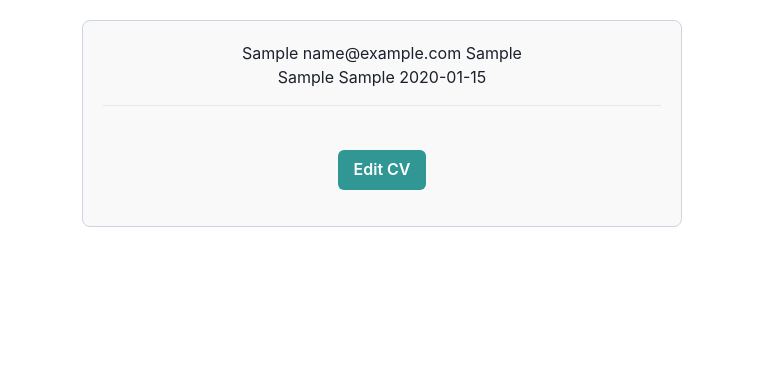
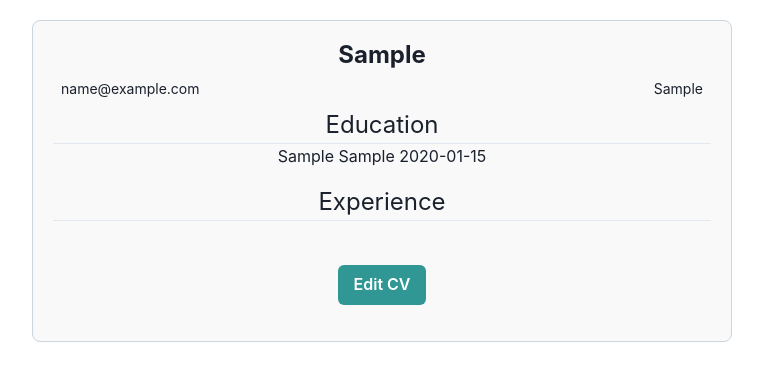
Before and after one commit to angelr1076/React-CV-App, a React (Vite) app: page / in a window 1280 px wide. Both pictures are taken after typing "Sample", "name@example.com", "Sample", "Sample", "Sample", "2020-01-15" into the empty fields and a click on the button "Create CV". Shown: the top 380 px of the page, without its empty margins (258-1021 px from the left). Built offline with nearby package versions, Linux system fonts and the light colour scheme.

Commit message:
Added flex containers to GeneralInfo and EducationalExp components for display

```diff
--- a/src/assets/styles/style.css
+++ b/src/assets/styles/style.css
@@ -28,7 +28,7 @@ body {
 
 .main {
   padding: 20px;
-  max-width: 600px;
+  max-width: 700px;
   margin: auto;
   background-color: #f9f9f9;
   border-radius: 8px;
--- a/src/components/CVForm.jsx
+++ b/src/components/CVForm.jsx
@@ -5,7 +5,7 @@ import EducationalExp from './EducationalExp';
 import PracticalExp from './PracticalExp';
 import Title from './Title';
 import { v4 as uuidv4 } from 'uuid';
-import { Box, Button } from '@chakra-ui/react';
+import { Box, Button, Text } from '@chakra-ui/react';
 
 function CVForm() {
   const [generalInfo, setGeneralInfo] = useState({
@@ -87,7 +87,7 @@ function CVForm() {
   };
 
   return (
-    <>
+    <Box>
       {isSubmitted ? null : <Title title='React-CV-Canvas' />}
       <Box className='form-group'>
         <GeneralInfo
@@ -95,7 +95,8 @@ function CVForm() {
           onChange={handleGeneralInfoChange}
           isSubmitted={isSubmitted}
         />
-
+        <Text fontSize='2xl'>Education</Text>
+        <hr />
         {education.map((education, index) => (
           <EducationalExp
             key={education.id}
@@ -117,6 +118,8 @@ function CVForm() {
             </Button>
           </Box>
         )}
+        <Text fontSize='2xl'>Experience</Text>
+        <hr />
         {experience.map((experience, index) => (
           <PracticalExp
             key={experience.id}
@@ -138,7 +141,6 @@ function CVForm() {
             </Button>
           </Box>
         )}
-        <hr />
         <Box className='btn-container' mt={5}>
           <Button
             colorScheme={isSubmitted ? 'teal' : 'messenger'}
@@ -149,7 +151,7 @@ function CVForm() {
           </Button>
         </Box>
       </Box>
-    </>
+    </Box>
   );
 }
 
--- a/src/components/EducationalExp.jsx
+++ b/src/components/EducationalExp.jsx
@@ -2,6 +2,10 @@ import PropTypes from 'prop-types';
 import {
   Box,
   Text,
+  Flex,
+  Center,
+  Spacer,
+  Heading,
   Input,
   Button,
   Card,
@@ -36,10 +40,10 @@ function EducationalExp({
   return (
     <div className='form-group'>
       {isSubmitted ? (
-        <div>
+        <Box>
           {education.schoolName} {education.major} {education.dateFrom}{' '}
           {education.dateTo}
-        </div>
+        </Box>
       ) : (
         <Accordion key={index} defaultIndex={[0]} allowMultiple>
           <AccordionItem>
--- a/src/components/GeneralInfo.jsx
+++ b/src/components/GeneralInfo.jsx
@@ -2,6 +2,9 @@
 import PropTypes from 'prop-types';
 import {
   Box,
+  Flex,
+  Center,
+  Spacer,
   Heading,
   Input,
   Text,
@@ -32,9 +35,22 @@ function GeneralInfo({ info, onChange, isSubmitted }) {
     <>
       {' '}
       {isSubmitted ? (
-        <div>
-          {info.name} {info.email} {info.phone}
-        </div>
+        <Box>
+          <Flex justify='center'>
+            <Center>
+              <Heading fontSize='2xl'>{info.name}</Heading>
+            </Center>
+          </Flex>
+          <Flex fontSize='sm'>
+            <Box>
+              <Text p={2}>{info.email}</Text>
+            </Box>
+            <Spacer />
+            <Box>
+              <Text p={2}>{info.phone}</Text>
+            </Box>
+          </Flex>
+        </Box>
       ) : (
         <Accordion defaultIndex={[0]} allowMultiple>
           <AccordionItem>
```
